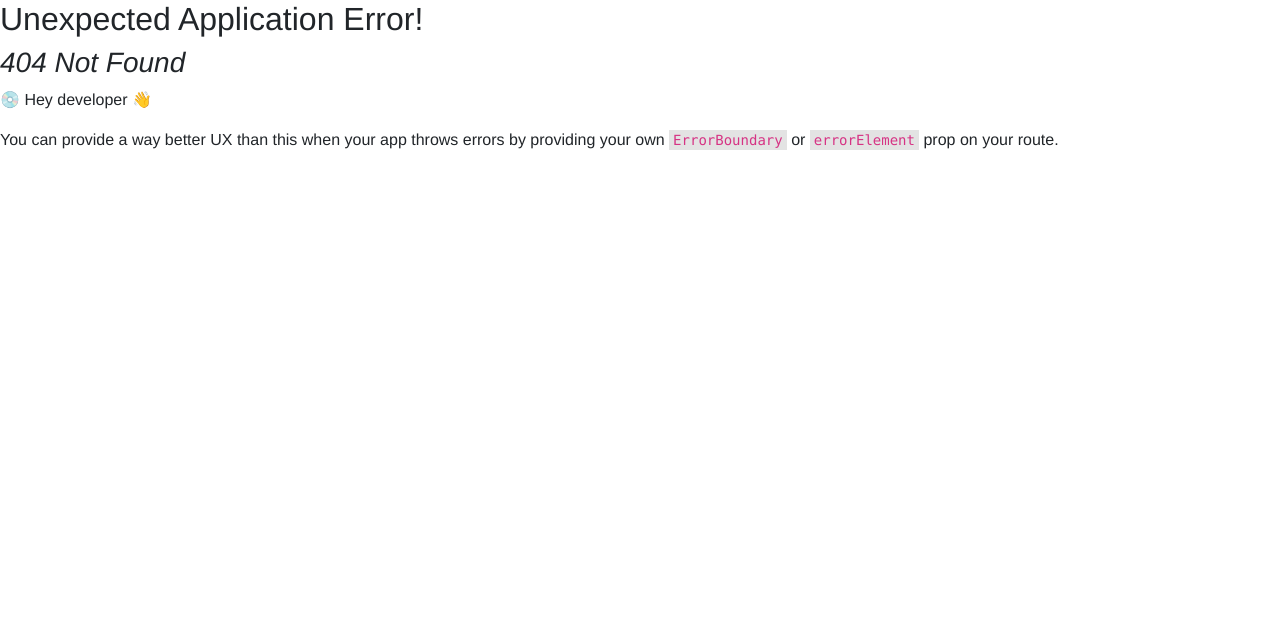
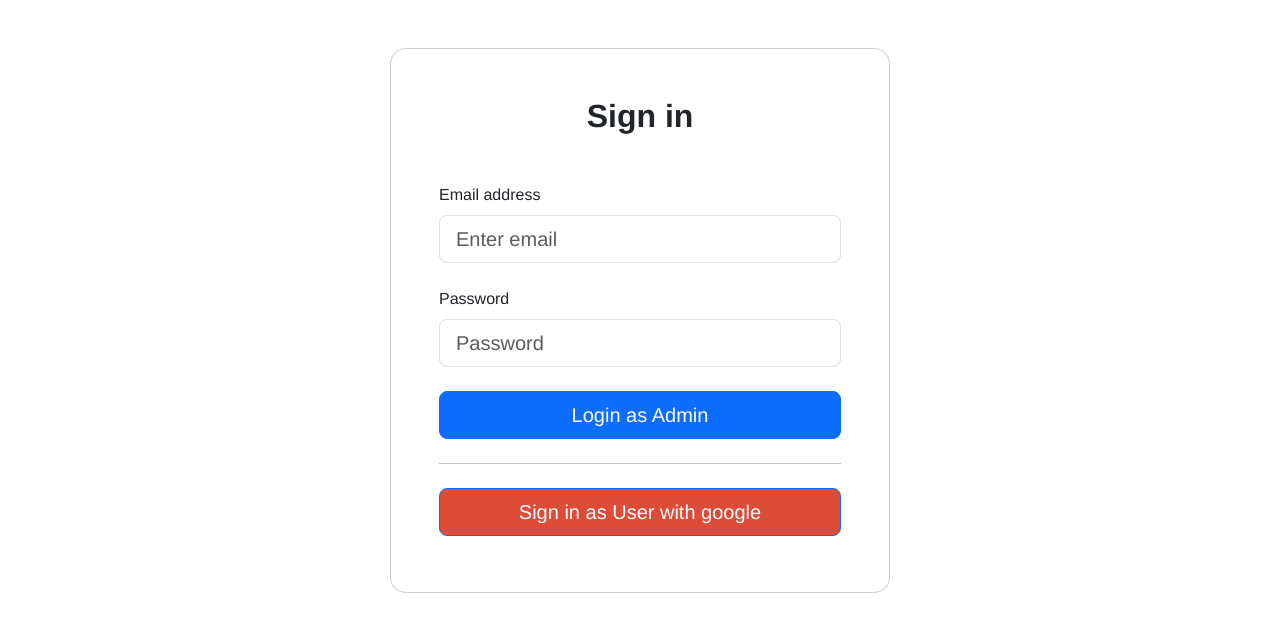
Before and after one commit to pockypoem/frontend-car-rental, a React (Vite) app: page /login in a window 1280 px wide. Before the commit this address had no page. Shown: the top 632 px of the page. Built offline with nearby package versions, Linux system fonts and the light colour scheme.

Commit message:
feat: add UI Form Login

```diff
--- a/package.json
+++ b/package.json
@@ -10,8 +10,10 @@
     "preview": "vite preview"
   },
   "dependencies": {
+    "@fortawesome/fontawesome-free": "^6.5.1",
     "bootstrap": "^5.3.2",
     "jquery": "^3.7.1",
+    "mdb-react-ui-kit": "^7.0.0",
     "owl.carousel": "^2.3.4",
     "react": "^18.2.0",
     "react-bootstrap": "^2.9.1",
--- a/src/main.tsx
+++ b/src/main.tsx
@@ -7,6 +7,7 @@ import Dashboard from './layouts/Dashboard.tsx';
 import Cars from './pages/dashboard/Cars.tsx';
 import Home from './pages/dashboard/Home.tsx';
 import SearchCar from './pages/SearchCar.tsx';
+import Login from './pages/Login.tsx';
 
 
 const router = createBrowserRouter([
@@ -17,6 +18,10 @@ const router = createBrowserRouter([
   {
     path: '/cari-mobil',
     element: <SearchCar />
+  },
+  {
+    path: '/login',
+    element: <Login />
   },
   {
     path: '/dashboard',
--- /dev/null
+++ b/src/pages/Login.tsx
@@ -0,0 +1,49 @@
+import { Container, Row, Col, Card, Form, Button } from 'react-bootstrap';
+import 'bootstrap/dist/css/bootstrap.min.css'; // Import stylesheet
+import { Link } from 'react-router-dom';
+
+import '../styles/loginPage.css';
+
+function Login() {
+    return (
+        <Container fluid>
+            <Row className='d-flex justify-content-center align-items-center h-100'>
+                <Col col='12'>
+                    <Card className='bg-white my-5 mx-auto' style={{ borderRadius: '1rem', maxWidth: '500px' }}>
+                        <Card.Body className='p-5 w-100 d-flex flex-column'>
+
+                            <h2 className="fw-bold mb-2 text-center">Sign in</h2>
+                            <p className="text-white-50 mb-3">Please enter your login and password!</p>
+
+                            <Form>
+                                <Form.Group className='mb-4' controlId='formControlLgemail'>
+                                    <Form.Label>Email address</Form.Label>
+                                    <Form.Control type='email' placeholder='Enter email' size='lg' />
+                                </Form.Group>
+
+                                <Form.Group className='mb-4' controlId='formControlLgpass'>
+                                    <Form.Label>Password</Form.Label>
+                                    <Form.Control type='password' placeholder='Password' size='lg' />
+                                </Form.Group>
+
+                                <Button variant='primary' size='lg' style={{ width: '100%' }}>
+                                    Login as Admin
+                                </Button>
+
+                                <hr className="my-4" />
+
+                                <Link to="/dashboard">
+                                    <Button className="mb-2 custom-google-btn" size="lg" style={{ backgroundColor: '#dd4b39' }}>
+                                        Sign in as User with google
+                                    </Button>
+                                </Link>
+                            </Form>
+                        </Card.Body>
+                    </Card>
+                </Col>
+            </Row>
+        </Container>
+    );
+}
+
+export default Login;
--- /dev/null
+++ b/src/styles/loginPage.css
@@ -0,0 +1,3 @@
+.custom-google-btn {
+    width: 100%; /* Atur lebar sesuai kebutuhan */
+}
```
Also changed, not shown: 1 other file (tests, documents, lock files or other folders).
